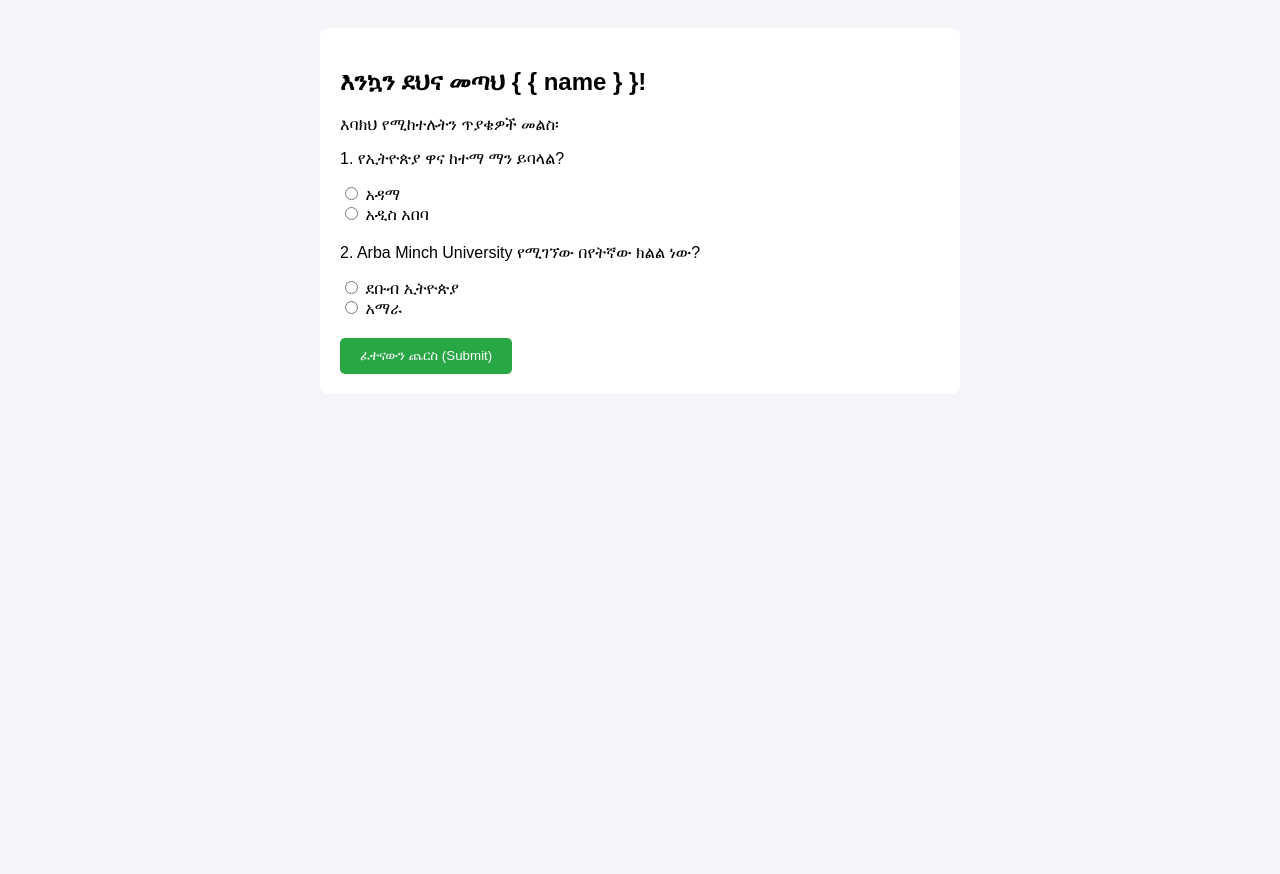
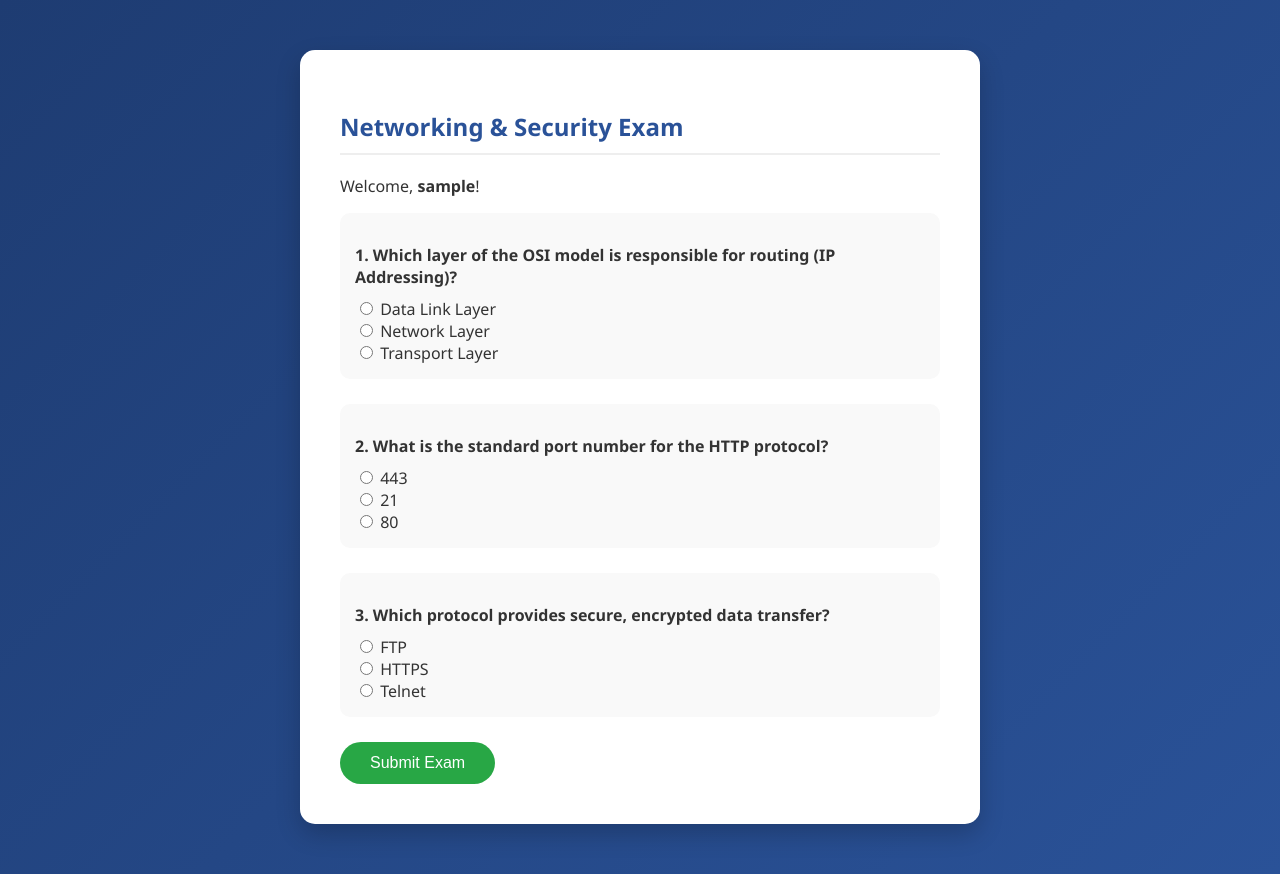
Before and after one commit to mesfinchalnew-creator/online-exam-system, a Flask app: a page that uses templates/exam.html in a window 1280 px wide. Before the commit the page ends 374 px from the top, so only its background shows below. Run offline with Flask 3, Linux system fonts and the light colour scheme.

Commit message:
Update exam.html

```diff
--- a/templates/exam.html
+++ b/templates/exam.html
@@ -1,33 +1,67 @@
 <!DOCTYPE html>
 <html>
 <head>
-    <title>Online Exam</title>
+    <title>Networking Exam</title>
     <style>
-        body { font-family: Arial, sans-serif; padding: 20px; background-color: #f4f4f9; }
-        .exam-container { max-width: 600px; margin: auto; background: white; padding: 20px; border-radius: 8px; }
-        .question { margin-bottom: 20px; }
-        button { background-color: #28a745; color: white; padding: 10px 20px; border: none; border-radius: 5px; cursor: pointer; }
+        body {
+            background: linear-gradient(135deg, #1e3c72 0%, #2a5298 100%);
+            font-family: 'Segoe UI', Tahoma, Geneva, Verdana, sans-serif;
+            color: #333;
+            margin: 0;
+            padding: 20px;
+        }
+        .exam-container {
+            background: white;
+            padding: 40px;
+            border-radius: 15px;
+            box-shadow: 0 10px 25px rgba(0,0,0,0.2);
+            max-width: 600px;
+            margin: 30px auto;
+        }
+        h2 { color: #2a5298; border-bottom: 2px solid #eee; padding-bottom: 10px; }
+        .question { margin-bottom: 25px; background: #f9f9f9; padding: 15px; border-radius: 10px; }
+        .question p { font-weight: bold; margin-bottom: 10px; }
+        button {
+            background-color: #28a745;
+            border: none;
+            padding: 12px 30px;
+            color: white;
+            font-size: 16px;
+            border-radius: 25px;
+            cursor: pointer;
+            transition: 0.3s;
+        }
+        button:hover { background-color: #218838; transform: scale(1.05); }
     </style>
 </head>
 <body>
     <div class="exam-container">
-        <h2>እንኳን ደህና መጣህ { { name } }!</h2>
-        <p>እባክህ የሚከተሉትን ጥያቄዎች መልስ፡</p>
+        <h2>Networking & Security Exam</h2>
+        <p>Welcome, <strong>{{ name }}</strong>!</p>
 
         <form action="/exam/{{ name }}" method="POST">
             <div class="question">
-                <p>1. የኢትዮጵያ ዋና ከተማ ማን ይባላል?</p>
-                <input type="radio" name="q1" value="A"> አዳማ <br>
-                <input type="radio" name="q1" value="B"> አዲስ አበባ <br>
+                <p>1. Which layer of the OSI model is responsible for routing (IP Addressing)?</p>
+                <input type="radio" name="q1" value="A"> Data Link Layer <br>
+                <input type="radio" name="q1" value="B"> Network Layer <br>
+                <input type="radio" name="q1" value="C"> Transport Layer
             </div>
 
             <div class="question">
-                <p>2. Arba Minch University የሚገኘው በየትኛው ክልል ነው?</p>
-                <input type="radio" name="q2" value="A"> ደቡብ ኢትዮጵያ <br>
-                <input type="radio" name="q2" value="B"> አማራ <br>
+                <p>2. What is the standard port number for the HTTP protocol?</p>
+                <input type="radio" name="q2" value="A"> 443 <br>
+                <input type="radio" name="q2" value="B"> 21 <br>
+                <input type="radio" name="q2" value="C"> 80
             </div>
 
-            <button type="submit">ፈተናውን ጨርስ (Submit)</button>
+            <div class="question">
+                <p>3. Which protocol provides secure, encrypted data transfer?</p>
+                <input type="radio" name="q3" value="A"> FTP <br>
+                <input type="radio" name="q3" value="B"> HTTPS <br>
+                <input type="radio" name="q3" value="C"> Telnet
+            </div>
+
+            <button type="submit">Submit Exam</button>
         </form>
     </div>
 </body>
```
